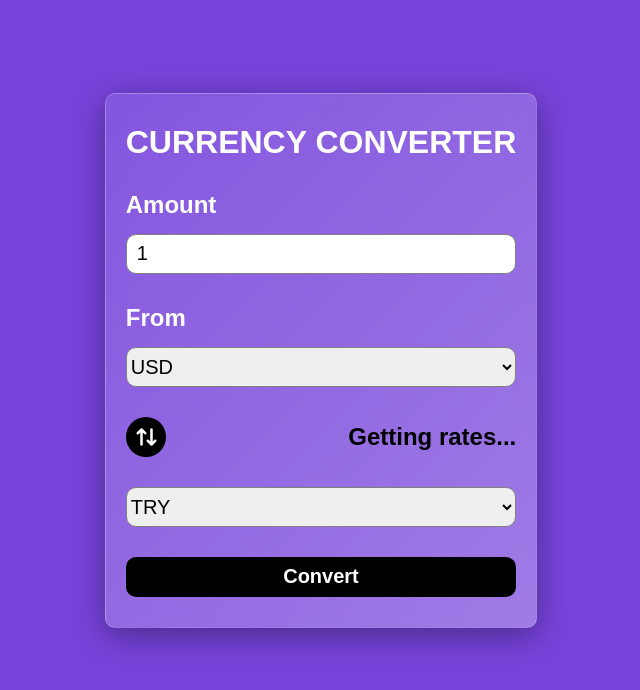
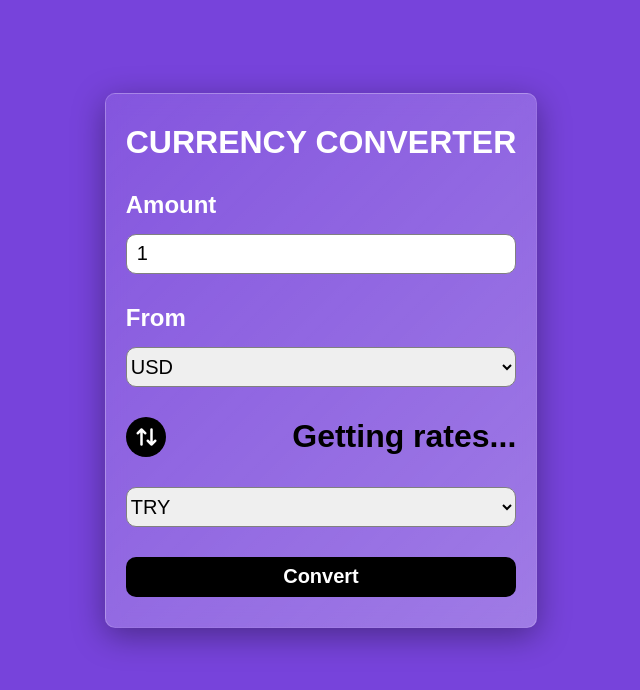
Before and after one commit to berksysl/currency-app, a plain HTML site: page index.html in a window 1280 px wide. Both pictures are taken after a click on the button "Convert". Shown: the whole page, without its empty margins (319-959 px from the left). Drawn offline with Linux system fonts and the light colour scheme; no server answers.

Commit message:
API changed

```diff
--- a/app.js
+++ b/app.js
@@ -31,7 +31,7 @@ submit.addEventListener("click", function(){
     getInputs();
     result.innerHTML = "Getting rates...";
     console.log("amount: " + amount + " from: " + from + " to : " + to);
-    fetch(`https://api.apilayer.com/fixer/convert?to=${to}&from=${from}&amount=${amount}`, requestOptions)
+    fetch(`https://api.apilayer.com/exchangerates_data/convert?to=${to}&from=${from}&amount=${amount}`, requestOptions)
   .then(response => response.json())
   .then(resultObj => result.innerHTML = resultObj.result.toFixed(2) + " " + resultObj.query.to)
   .catch(error => console.log('error', error));
--- a/style.css
+++ b/style.css
@@ -63,7 +63,8 @@ select {
 .container h2 {
     margin: 0;
     transition: all 0.5s ease-in-out;
-    color: black;
+    color: rgb(0, 0, 0);
+    font-size: 2rem;
 }
 
 button {
```
